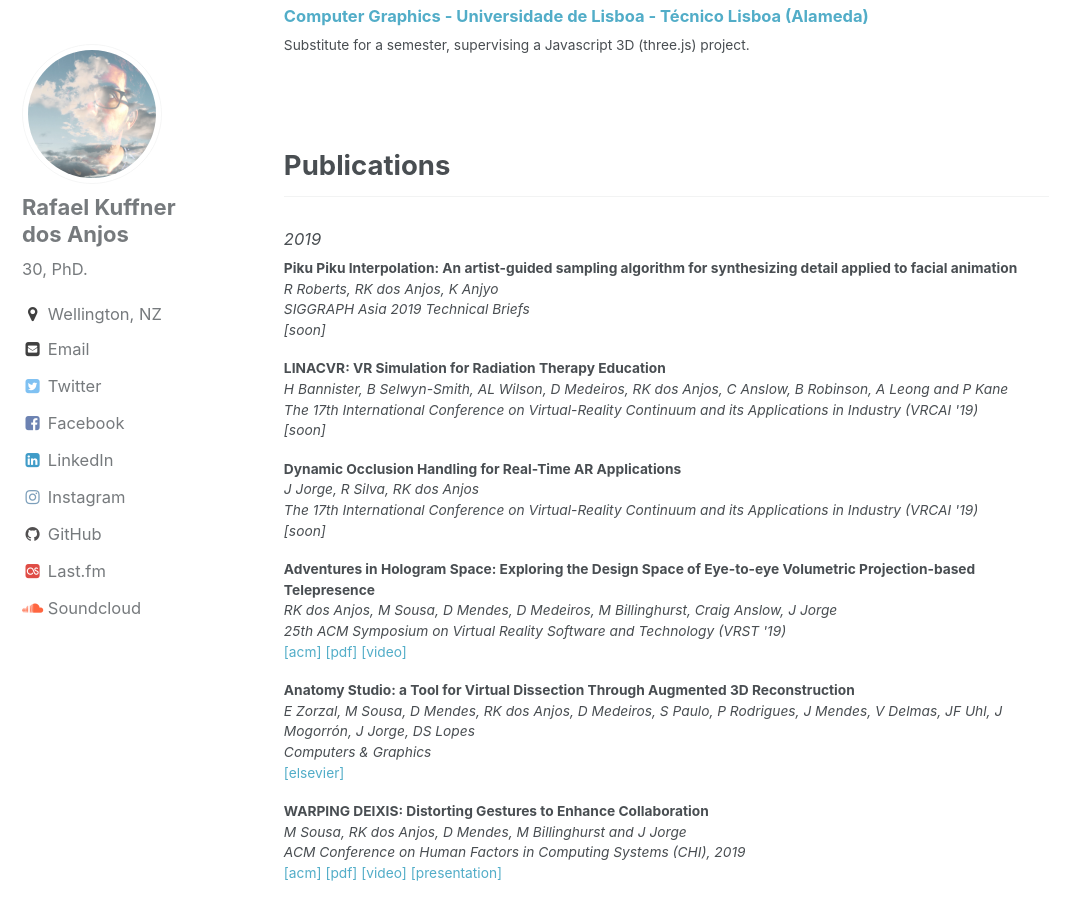
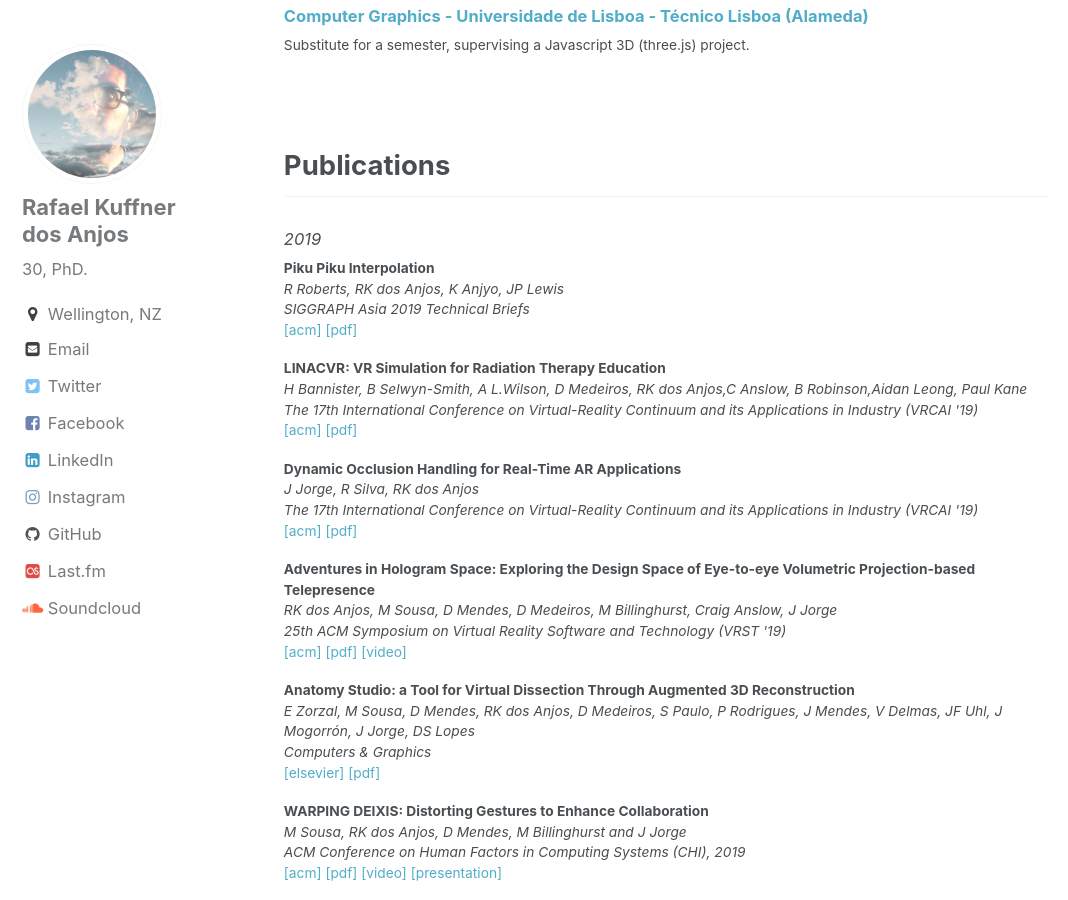
Before and after one commit to rafaelkuffner/rafaelkuffner.github.io, a Jekyll site: the page built from index.html, in a window 1280 px wide and 900 px high, scrolled down 1811 px. Shown: the whole window, without its empty margins (0-1068 px from the left). Built offline with Jekyll 4.4.1, drawn with Linux system fonts in a browser that asks for light colours; the list of posts is cut into pages by our own code.

Commit message:
2019 is done
one more paper than 2018 :)

```diff
--- a/index.html
+++ b/index.html
@@ -79,40 +79,40 @@
 
 <h5>2019</h5>
 
-<p><b>Piku Piku Interpolation: An artist-guided sampling algorithm for synthesizing detail applied to facial animation</b></br>
-  <i>R Roberts, RK dos Anjos, K Anjyo </i></br>
-  <i>SIGGRAPH Asia 2019 Technical Briefs </i></br>
-  <i>[soon]</i>
-  <!-- <a target="_blank" href="https://doi.org/10.1016/j.cag.2019.09.006">[soon]</a>  -->
+<p><b>Piku Piku Interpolation</b></br>
+  <i>R Roberts, RK dos Anjos, K Anjyo, JP Lewis</i></br>
+  <i>SIGGRAPH Asia 2019 Technical Briefs</i></br>
+  <a target="_blank" href="https://dl.acm.org/citation.cfm?id=3365156">[acm]</a>
+  <a target="_blank" href="assets/papers/SIGASIA19.pdf">[pdf]</a>
 </p>
 
 <p><b>LINACVR: VR Simulation for Radiation Therapy Education</b></br>
-  <i>H Bannister, B Selwyn-Smith, AL Wilson, D Medeiros, RK dos Anjos, C Anslow, B Robinson, A Leong and P Kane</i></br>
+  <i>H Bannister, B Selwyn-Smith, A L.Wilson, D Medeiros, RK dos Anjos,C Anslow, B Robinson,Aidan Leong, Paul Kane</i></br>
   <i>The 17th International Conference on Virtual-Reality Continuum and its Applications in Industry (VRCAI '19)</i></br>
-  <i>[soon]</i>
-  <!-- <a target="_blank" href="https://doi.org/10.1016/j.cag.2019.09.006">[soon]</a>  -->
+  <a target="_blank" href="https://dl.acm.org/citation.cfm?doid=3359997.3365692">[acm]</a>
+  <a target="_blank" href="assets/papers/VRCAI19_LINAC.pdf">[pdf]</a>
 </p>
 
 <p><b>Dynamic Occlusion Handling for Real-Time AR Applications</b></br>
   <i>J Jorge, R Silva, RK dos Anjos</i></br>
   <i>The 17th International Conference on Virtual-Reality Continuum and its Applications in Industry (VRCAI '19)</i></br>
-  <i>[soon]</i>
-  <!-- <a target="_blank" href="https://doi.org/10.1016/j.cag.2019.09.006">[soon]</a>  -->
+  <a target="_blank" href="https://dl.acm.org/citation.cfm?id=3365700">[acm]</a>
+  <a target="_blank" href="assets/papers/VRCAI19_AM.pdf">[pdf]</a>
 </p>
 
 <p><b>Adventures in Hologram Space: Exploring the Design Space of Eye-to-eye Volumetric Projection-based Telepresence</b></br>
   <i>RK dos Anjos, M Sousa, D Mendes, D Medeiros, M Billinghurst, Craig Anslow, J Jorge</i></br>
   <i>25th ACM Symposium on Virtual Reality Software and Technology (VRST '19)</i></br>
-  <a target="_blank" href="https://doi.org/10.1145/3359996.3364244">[acm]</a>
-  <a target="_blank" href="assets/papers/VRST2019">[pdf]</a>
-  <a target="_blank" href="https://youtu.be/zk6OwuGyRZ0">[video]</a>
-  <!-- <a target="_blank" href="https://www.dropbox.com/s/up7hlsjdxo9x8z3/recording-sigchi5_20190508_075709.mp4?dl=0">[presentation]</a> -->
+  <a target="_blank" href="https://dl.acm.org/citation.cfm?id=3364244">[acm]</a>
+  <a target="_blank" href="assets/papers/VRST19.pdf">[pdf]</a>
+  <a target="_blank" href=" https://www.youtube.com/watch?v=zk6OwuGyRZ0">[video]</a>
 </p>
 
 <p><b>Anatomy Studio: a Tool for Virtual Dissection Through Augmented 3D Reconstruction</b></br>
   <i>E Zorzal, M Sousa, D Mendes, RK dos Anjos, D Medeiros, S Paulo, P Rodrigues, J Mendes, V Delmas, JF Uhl, J Mogorrón, J Jorge, DS Lopes</i></br>
   <i>Computers & Graphics</i></br>
   <a target="_blank" href="https://doi.org/10.1016/j.cag.2019.09.006">[elsevier]</a>
+  <a target="_blank" href="assets/papers/AnatomyC&G.pdf">[pdf]</a>
 </p>
 
 <p><b>WARPING DEIXIS: Distorting Gestures to Enhance Collaboration</b></br>
@@ -123,6 +123,7 @@
 <a target="_blank" href="https://youtu.be/TGLCiQ2SZAY">[video]</a>
 <a target="_blank" href="https://www.dropbox.com/s/up7hlsjdxo9x8z3/recording-sigchi5_20190508_075709.mp4?dl=0">[presentation]</a>
 </p>
+
 
 
 
```
Also changed, not shown: 6 other files.
